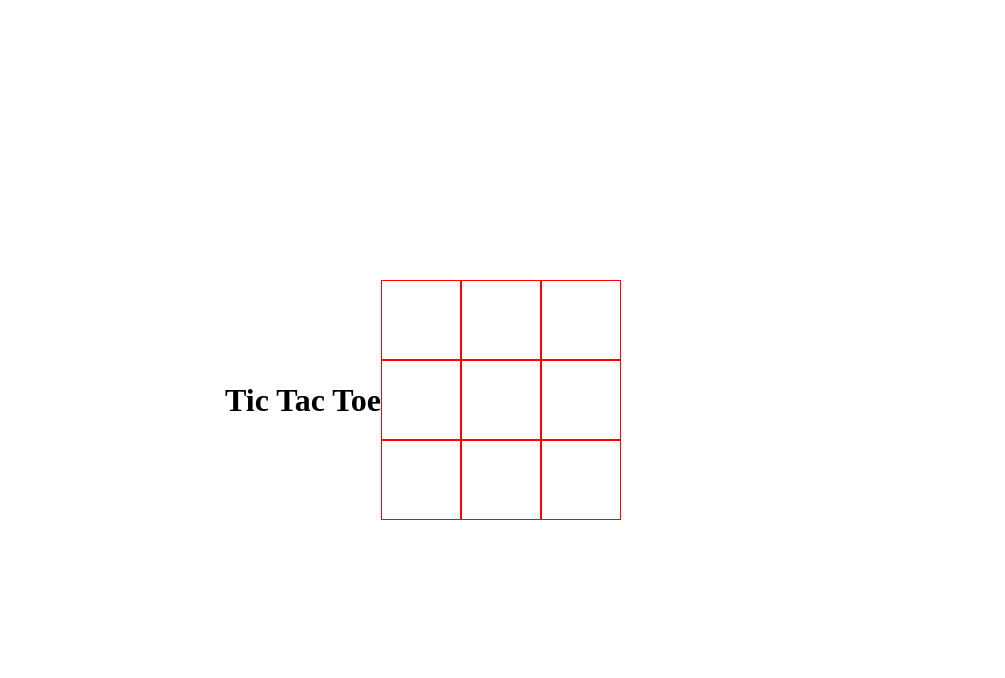
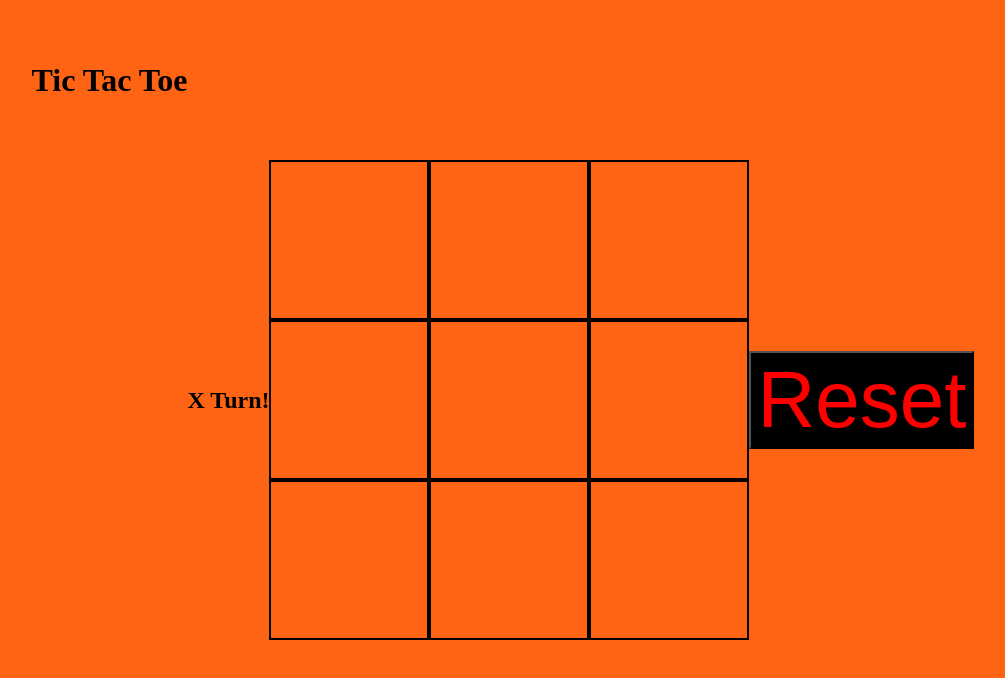
Before and after one commit to Drag49487Jr/Tic-Tac-Toe, a plain HTML site: page index.html in a window 1280 px wide. Shown: the whole page, without its empty margins (217-1222 px from the left). Drawn offline with Linux system fonts and the light colour scheme.

Commit message:
inital commit

```diff
--- a/css/syle.css
+++ b/css/syle.css
@@ -1,18 +1,33 @@
 *, *::before, *::after {
     box-sizing: border-box;
 }
+h1{
+    margin: -80vmin 0 0 20vmin;
+}
 body{
     height:100vh;
-    margin: 0;
+    margin: 0 auto;
     display: flex;
     justify-content: center;
     align-items: center;
+    background-color:rgba(255,100,20);
+}
+div{
+    justify-items: center;
+    text-align:center;
+    font-size:100px;
+}
+button{
+    background-color:black;
+    color:red;
+    font-size:10vmin;
 }
 section.board{
     display: grid;
-    grid-template-columns: repeat(3,10vmin);
-    grid-template-rows: repeat(3,10vmin);
+    justify-content: center;
+    grid-template-columns: repeat(3,20vmin);
+    grid-template-rows: repeat(3,20vmin);
 }
 section.board div{
-    border: 1px solid red;
+    border: 2px solid black;
 }
--- a/index.html
+++ b/index.html
@@ -10,20 +10,21 @@
 </head>
 <body>
     <h1>Tic Tac Toe</h1>
+    <h2 id = "msg"></h2>
     <section class = "board">
-        <div id = "c0r2" ></div>
-        <div id = "c1r2" ></div>
-        <div id = "c2r2" ></div>
 
-        <div id = "c0r1" ></div>
-        <div id = "c1r1" ></div>
-        <div id = "c2r1" ></div>
+        <div class = "c0 r2" id = "sq0"></div>
+        <div class = "c1 r2" id = "sq1"></div>
+        <div class = "c2 r2" id = "sq2"></div>
 
-        <div id = "c0r0" ></div>
-        <div id = "c1r0" ></div>
-        <div id = "c2r0" ></div>
+        <div class = "c0 r1" id = "sq3"></div>
+        <div class = "c1 r1" id = "sq4"></div>
+        <div class = "c2 r1" id = "sq5"></div>
 
-
+        <div class = "c0 r0" id = "sq6"></div>
+        <div class = "c1 r0" id = "sq7"></div>
+        <div class = "c2 r0" id = "sq8"></div>
     </section>
+    <button id = "restart">Reset</button>
 </body>
 </html>
--- a/js/main.js
+++ b/js/main.js
@@ -1,21 +1,67 @@
 /*------constants------*/
-const COLORS = {
-    '0': 'white',
-    '1':'red',
-    '-1':'blue'
+const PLAYERS = {
+    '1': 'X',
+    '-1':'O',
+    'null':'',
 };
+const combos = [
+    [0, 1, 2],
+    [3, 4, 5],
+    [6, 7, 8],
+    [0, 3, 6],
+    [1, 4, 7],
+    [2, 5, 8],
+    [0, 4, 8],
+    [2, 4, 6],
+];
 /*----- app's state (variables) -----*/
+let board, turn, winner;
+
 /*----- cached element references -----*/
+const msgEl = document.getElementById('msg');
+const sqEl = document.querySelectorAll('div');
 /*----- event listeners -----*/
+document.querySelector('.board').addEventListener('click', handleClick );
+document.getElementById('restart').addEventListener('click', reset);
 /*----- functions -----*/
 init();
 
 function init(){
-    board = [
-        [0, 0, 0],
-        [0, 0, 0],
-        [0, 0, 0],
-    ];
+    board = [0, 0, 0, 0, 0, 0, 0, 0, 0];
     turn = 1;
     winner = null;
+    render();
 }
+function handleClick(evt){
+    let idx = parseInt(evt.target.id.replace('sq',' '));
+    if (board[idx] || winner) return;
+    winner = getWinner();
+    board[idx] = turn;
+    turn *= -1;
+    console.log(idx);
+    render();
+}
+function render(){
+    board.forEach(function(sq, idx){
+        sqEl[idx].textContent = PLAYERS[sq];
+    });
+    if (!winner) {
+            msgEl.innerHTML = `${PLAYERS[turn]} Turn!`;
+        } else if(winner === 't') {
+            msgEl.innerHTML = 'There is a tie!';
+    } else {
+        msgEl.innerHTML = `${PLAYERS[winner]} Wins!`
+    }
+}
+function getWinner(){
+for (let i = 0; i < combos.length; i++) {
+    if (Math.abs(board[combos[i][0]] + board[combos[i][1]]
+        + board[combos[i][2]]) === 3) return board[combos[i][0]];
+};
+if (board.includes(0)) return 0;
+return 't';
+}
+
+function reset(){
+    init();
+}
```
